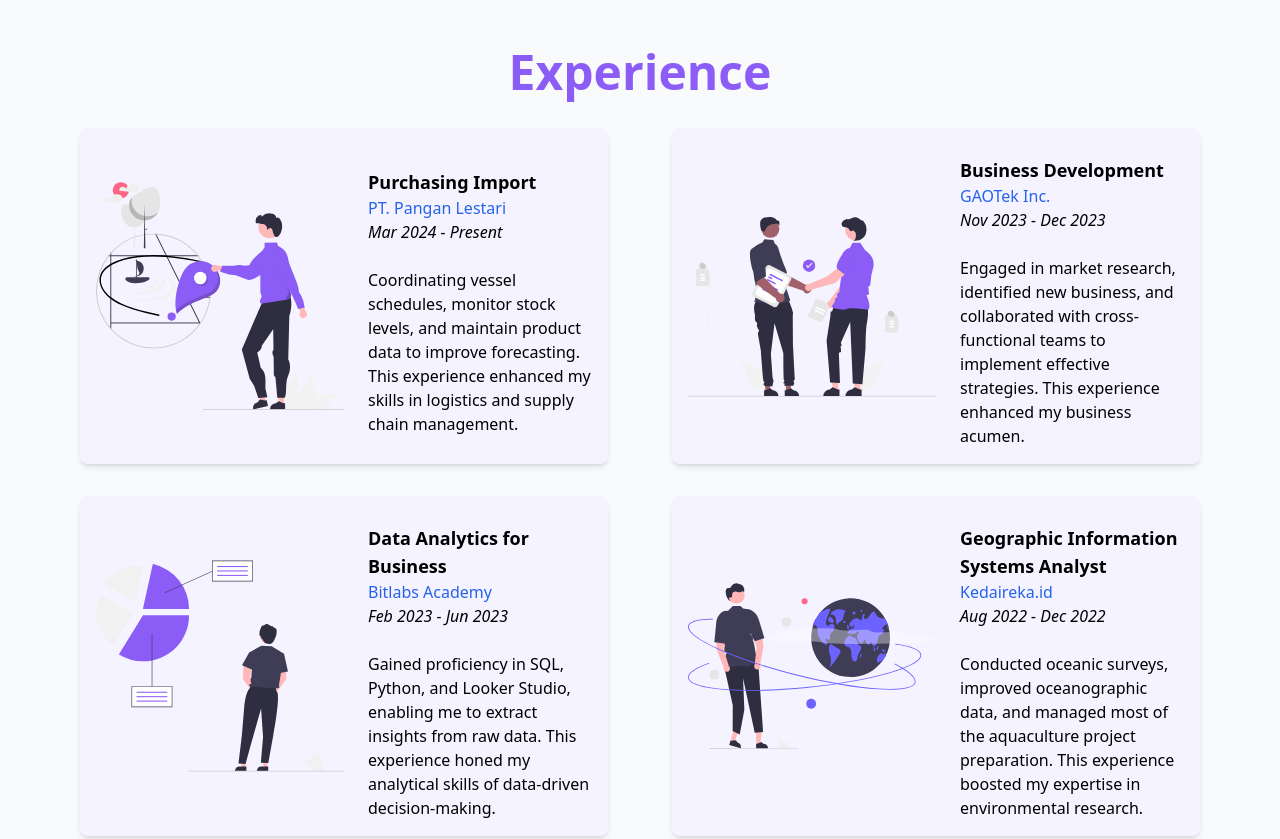
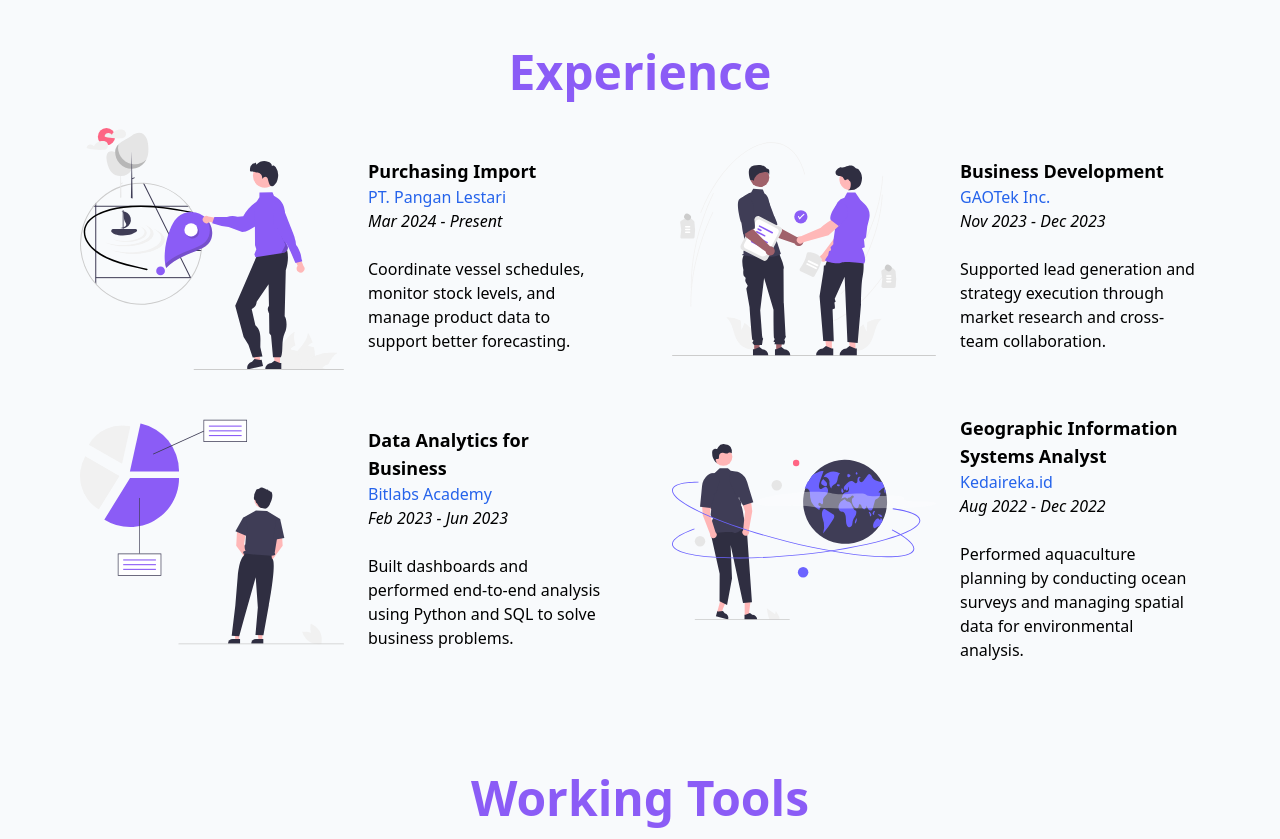
Before and after one commit to strigoimort/portfolio-website, a website: page index.html in a window 1280 px wide. Shown: the part 1020-1859 px from the top of the page. Drawn offline with Linux system fonts and the light colour scheme; files whose address does not match are found by name.

Commit message:
Simplify experience section

```diff
--- a/index.html
+++ b/index.html
@@ -135,8 +135,8 @@
                 <div class="flex flex-wrap justify-center">
 
                     <!-- Experience 1: Purchasing Import at PT. Pangan Lestari -->
-                    <div class="w-full md:w-1/2 flex flex-wrap px-4 mb-8 xl:px-8 hover:scale-110 transition duration-500">
-                        <div class="w-full flex flex-wrap bg-violet-50 p-4 rounded-lg shadow-md">
+                    <div class="w-full md:w-1/2 flex flex-wrap px-4 mb-8 xl:px-8">
+                        <div class="w-full flex flex-wrap">
 
                             <img src="dist/img/import.svg" alt="Import"
                                 class="mx-auto w-30 md:w-1/2 hidden lg:block">
@@ -147,15 +147,15 @@
                                 <p><i>Mar 2024 - Present</i></p>
                                 <br>
                                 <p class="text-left">
-                                    Coordinating vessel schedules, monitor stock levels, and maintain product data to improve forecasting. This experience enhanced my skills in logistics and supply chain management.
+                                    Coordinate vessel schedules, monitor stock levels, and manage product data to support better forecasting.
                                 </p>
                             </div>
                         </div>
                     </div>
 
                     <!-- Experience 2: Business Development at GAOTek Inc. -->
-                    <div class="w-full md:w-1/2 flex flex-wrap px-4 mb-8 xl:px-8 hover:scale-110 transition duration-500">
-                        <div class="w-full flex flex-wrap bg-violet-50 p-4 rounded-lg shadow-md">
+                    <div class="w-full md:w-1/2 flex flex-wrap px-4 mb-8 xl:px-8">
+                        <div class="w-full flex flex-wrap">
 
                             <img src="dist/img/businessman.svg" alt="Business"
                                 class="mx-auto w-30 md:w-1/2 hidden lg:block">
@@ -166,15 +166,15 @@
                                 <p><i>Nov 2023 - Dec 2023</i></p>
                                 <br>
                                 <p class="text-left">
-                                    Engaged in market research, identified new business, and collaborated with cross-functional teams to implement effective strategies. This experience enhanced my business acumen.
+                                    Supported lead generation and strategy execution through market research and cross-team collaboration.
                                 </p>
                             </div>
                         </div>
                     </div>
 
                     <!-- Experience 3: Data Analytics for Business at Bitlabs Academy -->
-                    <div class="w-full md:w-1/2 flex flex-wrap px-4 mb-8 xl:px-8 hover:scale-110 transition duration-500">
-                        <div class="w-full flex flex-wrap bg-violet-50 p-4 rounded-lg shadow-md">
+                    <div class="w-full md:w-1/2 flex flex-wrap px-4 mb-8 xl:px-8">
+                        <div class="w-full flex flex-wrap">
 
                             <img src="dist/img/analyst.svg" alt="Analyst"
                                 class="mx-auto w-30 md:w-1/2 hidden lg:block">
@@ -185,15 +185,15 @@
                                 <p><i>Feb 2023 - Jun 2023</i></p>
                                 <br>
                                 <p class="text-left">
-                                    Gained proficiency in SQL, Python, and Looker Studio, enabling me to extract insights from raw data. This experience honed my analytical skills of data-driven decision-making.
+                                    Built dashboards and performed end-to-end analysis using Python and SQL to solve business problems.
                                 </p>
                             </div>
                         </div>
                     </div>
 
                     <!-- Experience 4: GIS Analyst at Kedaireka.id -->
-                    <div class="w-full md:w-1/2 flex flex-wrap px-4 mb-8 xl:px-8 hover:scale-110 transition duration-500">
-                        <div class="w-full flex flex-wrap bg-violet-50 p-4 rounded-lg shadow-md">
+                    <div class="w-full md:w-1/2 flex flex-wrap px-4 mb-8 xl:px-8">
+                        <div class="w-full flex flex-wrap">
 
                             <img src="dist/img/gis.svg" alt="GIS"
                                 class="mx-auto w-30 md:w-1/2 hidden lg:block">
@@ -204,7 +204,7 @@
                                 <p><i>Aug 2022 - Dec 2022</i></p>
                                 <br>
                                 <p class="text-left">
-                                    Conducted oceanic surveys, improved oceanographic data, and managed most of the aquaculture project preparation. This experience boosted my expertise in environmental research.
+                                    Performed aquaculture planning by conducting ocean surveys and managing spatial data for environmental analysis.
                                 </p>
                             </div>
                         </div>
```
